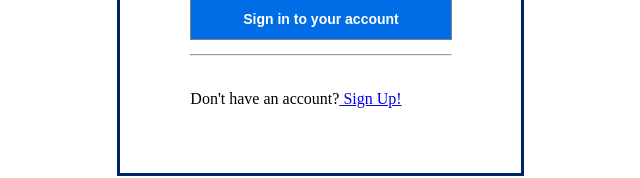
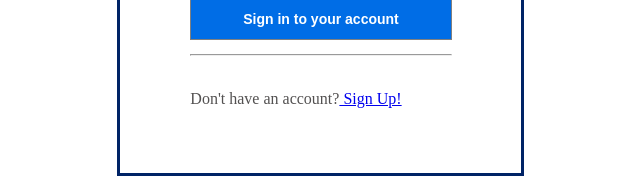
Before and after one commit to winstonrhules/Capstone_group4, a React (Create React App) app: page / in a window 1280 px wide. Shown: the part 300-478 px from the top of the page, without its empty margins (241-881 px from the left). Built offline with nearby package versions, Linux system fonts and the light colour scheme; no server answers.

Commit message:
minor commit

```diff
--- a/src/index.css
+++ b/src/index.css
@@ -76,7 +76,11 @@ body, html, #root, .app, .container {
   box-sizing: border-box;
 }
 .sign{
-  color: rgb(0, 0, 0);
+  color: rgb(83, 81, 81);
   padding-top: 20px;
   font-size: 16px ;
+  font-feature-settings: "kern" 1;
+  -webkit-font-feature-settings: "kern";
+  -moz-font-feature-settings: "kern";
+  -moz-font-feature-settings: "kern=1";
 }
```
